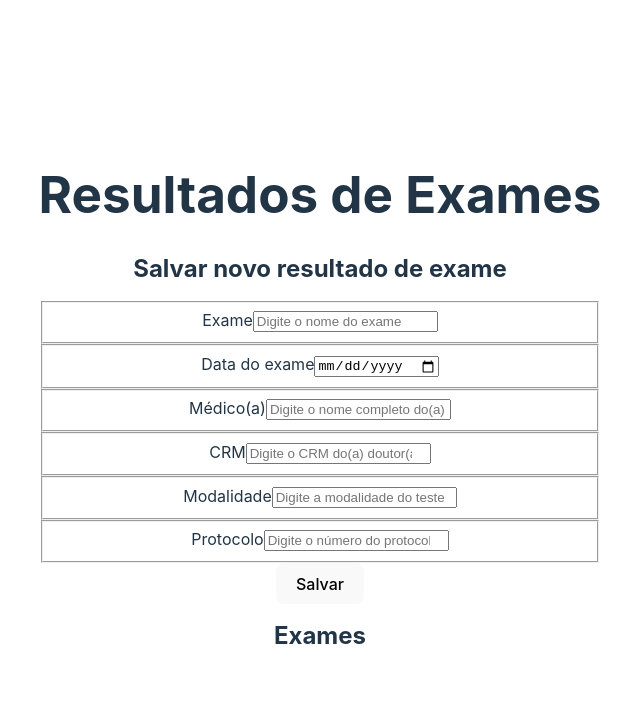
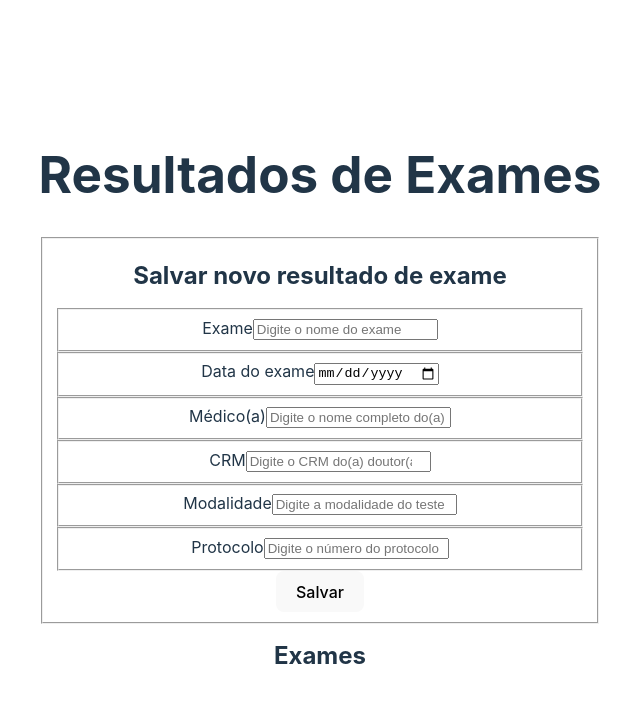
Before and after one commit to PatriciaKAssano/digitalHouse_certifiedTechDeveloper, a React (Vite) app in the folder frontEnd_III/checkpoint_001/: page / in a window 1280 px wide. Shown: the top 702 px of the page, without its empty margins (320-960 px from the left). Built offline with nearby package versions, Linux system fonts and the light colour scheme.

Commit message:
adding more validations

```diff
--- a/frontEnd_III/checkpoint_001/src/App.jsx
+++ b/frontEnd_III/checkpoint_001/src/App.jsx
@@ -10,7 +10,7 @@ function App() {
   const [doctorName, setDoctorName] = useState("")
   const [medicalLicenseNumber, setMedicalLicenseNumber] = useState("")
   const [testModality, setTestModality] = useState("")
-  const [accessionNumber, setAccessionNumber] = useState("")
+  const [accessionIdentification, setAccessionIdentification] = useState("")
   const [formError, setFormError] = useState(false)
 
   const [tests, setTests] = useState([]);
@@ -21,7 +21,7 @@ function App() {
   //   doctorName: 'Noah Caleb Mateus da Cruz',
   //   medicalLicenseNumber: '184173',
   //   testModality: 'Análises clínicas',
-  //   accessionNumber: '131240988'
+  //   accessionIdentification: '131240988'
   // }
 
 
@@ -36,7 +36,7 @@ function App() {
         doctorName={doctorName}
         medicalLicenseNumber={medicalLicenseNumber}
         testModality={testModality}
-        accessionNumber={accessionNumber}
+        accessionIdentification={accessionIdentification}
         tests={tests}
         formError={formError}
         setTestName={setTestName}
@@ -44,7 +44,7 @@ function App() {
         setDoctorName={setDoctorName}
         setMedicalLicenseNumber={setMedicalLicenseNumber}
         setTestModality={setTestModality}
-        setAccessionNumber={setAccessionNumber}
+        setAccessionIdentification={setAccessionIdentification}
         setTests={setTests}
         setFormError={setFormError}
 
--- a/frontEnd_III/checkpoint_001/src/components/Card/index.jsx
+++ b/frontEnd_III/checkpoint_001/src/components/Card/index.jsx
@@ -6,7 +6,7 @@ function Card(props) {
             <p>{props.test.doctorName}</p>
             <p>{props.test.medicalLicenseNumber}</p>
             <p>{props.test.testModality}</p>
-            <p>{props.test.accessionNumber}</p>
+            <p>{props.test.accessionIdentification}</p>
         </div>
     )
 }
--- a/frontEnd_III/checkpoint_001/src/components/Form/index.jsx
+++ b/frontEnd_III/checkpoint_001/src/components/Form/index.jsx
@@ -9,11 +9,11 @@ function Form(props) {
             doctorName: props.doctorName,
             medicalLicenseNumber: props.medicalLicenseNumber,
             testModality: props.testModality,
-            accessionNumber: props.accessionNumber,
+            accessionIdentification: props.accessionIdentification,
         }
 
 
-        // if (props.testName == "" || props.testDate == "" || props.doctorName == "" || props.medicalLicenseNumber == "" || props.testModality == "" || props.accessionNumber == "") {
+        // if (props.testName == "" || props.testDate == "" || props.doctorName == "" || props.medicalLicenseNumber == "" || props.testModality == "" || props.accessionIdentification == "") {
         //     props.setFormError(true)
         //     return
         //     //alert("Por favor, preencha todos os campos para salvar o resultado do exame");
@@ -41,7 +41,7 @@ function Form(props) {
             doctorName: props.doctorName,
             medicalLicenseNumber: props.medicalLicenseNumber,
             testModality: props.testModality,
-            accessionNumber: props.accessionNumber,
+            accessionIdentification: props.accessionIdentification,
         }])
 
         props.setTestName("")
@@ -49,13 +49,14 @@ function Form(props) {
         props.setDoctorName("")
         props.setMedicalLicenseNumber("")
         props.setTestModality("")
-        props.setAccessionNumber("")
+        props.setAccessionIdentification("")
 
     }
 
 
     return (
         <div className="App">
+            <fieldset>
             <h2>Salvar novo resultado de exame</h2>
             <form className={props.formError ? "form-error" : ""} onSubmit={event => saveTest(event)}>
                 <fieldset>
@@ -87,6 +88,8 @@ function Form(props) {
                         value={props.doctorName}
                         onChange={(event) => props.setDoctorName(event.target.value)}
                         placeholder="Digite o nome completo do(a) doutor(a)"
+                        pattern="^[^\x00-\x1f\x21-\x26\x28-\x2d\x2f-\x40\x5b-\x60\x7b-\xff]+$"
+                        title="O nome não pode conter números ou caracteres especiais."
                         required="required"
                     />
                 </fieldset>
@@ -109,17 +112,21 @@ function Form(props) {
                         value={props.testModality}
                         onChange={(event) => props.setTestModality(event.target.value)}
                         placeholder="Digite a modalidade do teste"
+                        pattern="^[^\x00-\x1f\x21-\x26\x28-\x2d\x2f-\x40\x5b-\x60\x7b-\xff]+$"
+                        title="A modalidade não pode conter números ou caracteres especiais."
                         required="required"
                     />
                 </fieldset>
 
                 <fieldset>
-                    <label htmlFor="accessionNumber">Protocolo</label>
+                    <label htmlFor="accessionIdentification">Protocolo</label>
                     <input
-                        type="number"
-                        value={props.accessionNumber}
-                        onChange={(event) => props.setAccessionNumber(event.target.value)}
+                        type="text"
+                        value={props.accessionIdentification}
+                        onChange={(event) => props.setAccessionIdentification(event.target.value)}
                         placeholder="Digite o número do protocolo"
+                        pattern="^(?=.*[0-9]+.*)(?=.*[a-zA-Z]+.*)[0-9a-zA-Z]{6,}$"
+                        title="O protocolo deve conter deve conter pelo menos uma letra, um número e seis caracteres."
                         required="required"
                     />
                 </fieldset>
@@ -133,7 +140,7 @@ function Form(props) {
                     <small><strong>Por favor, verifique os dados inseridos no formulário</strong></small>
                 ) : null
             }
-
+</fieldset>
         </div>
     )
 }
```
